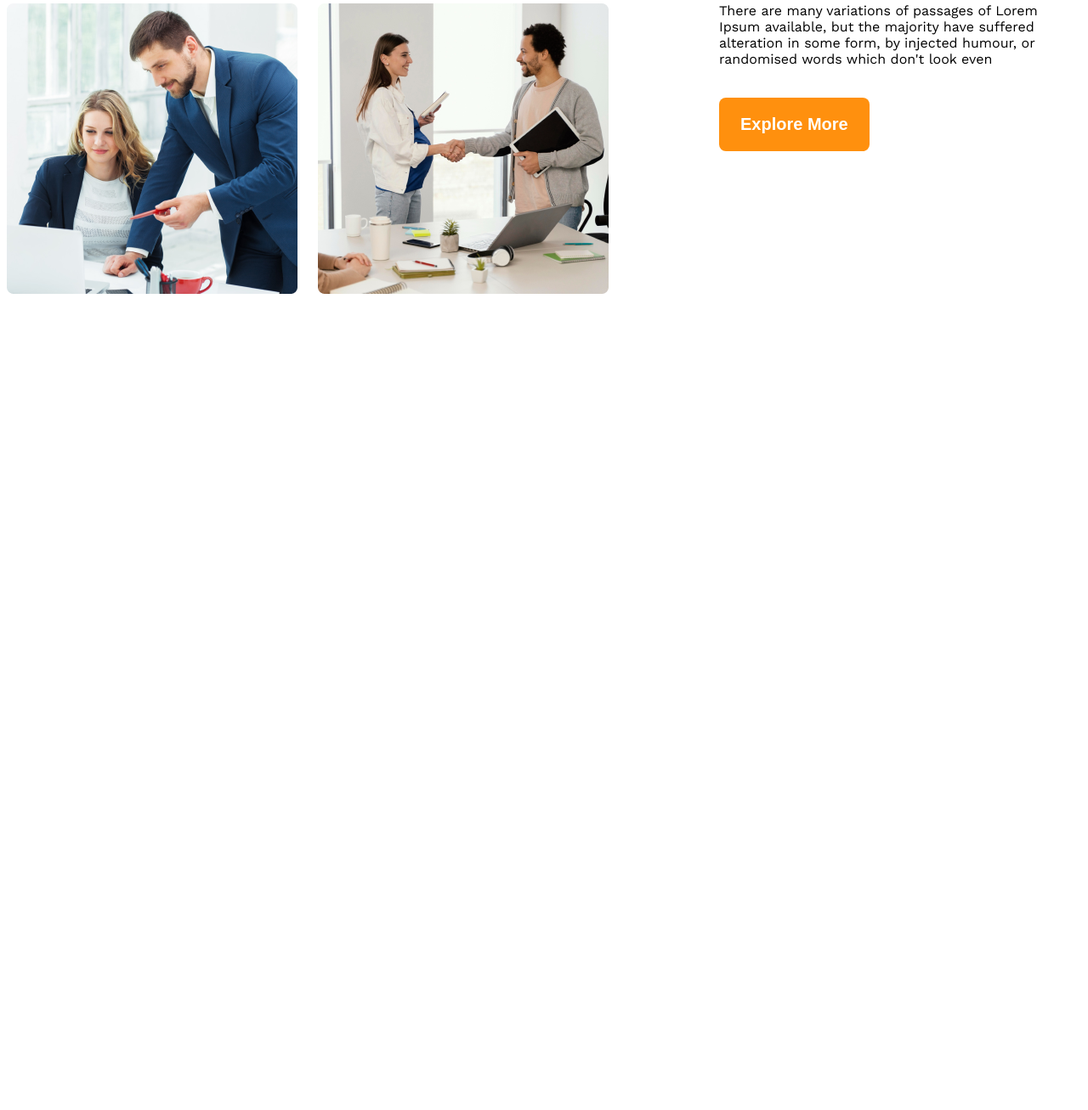
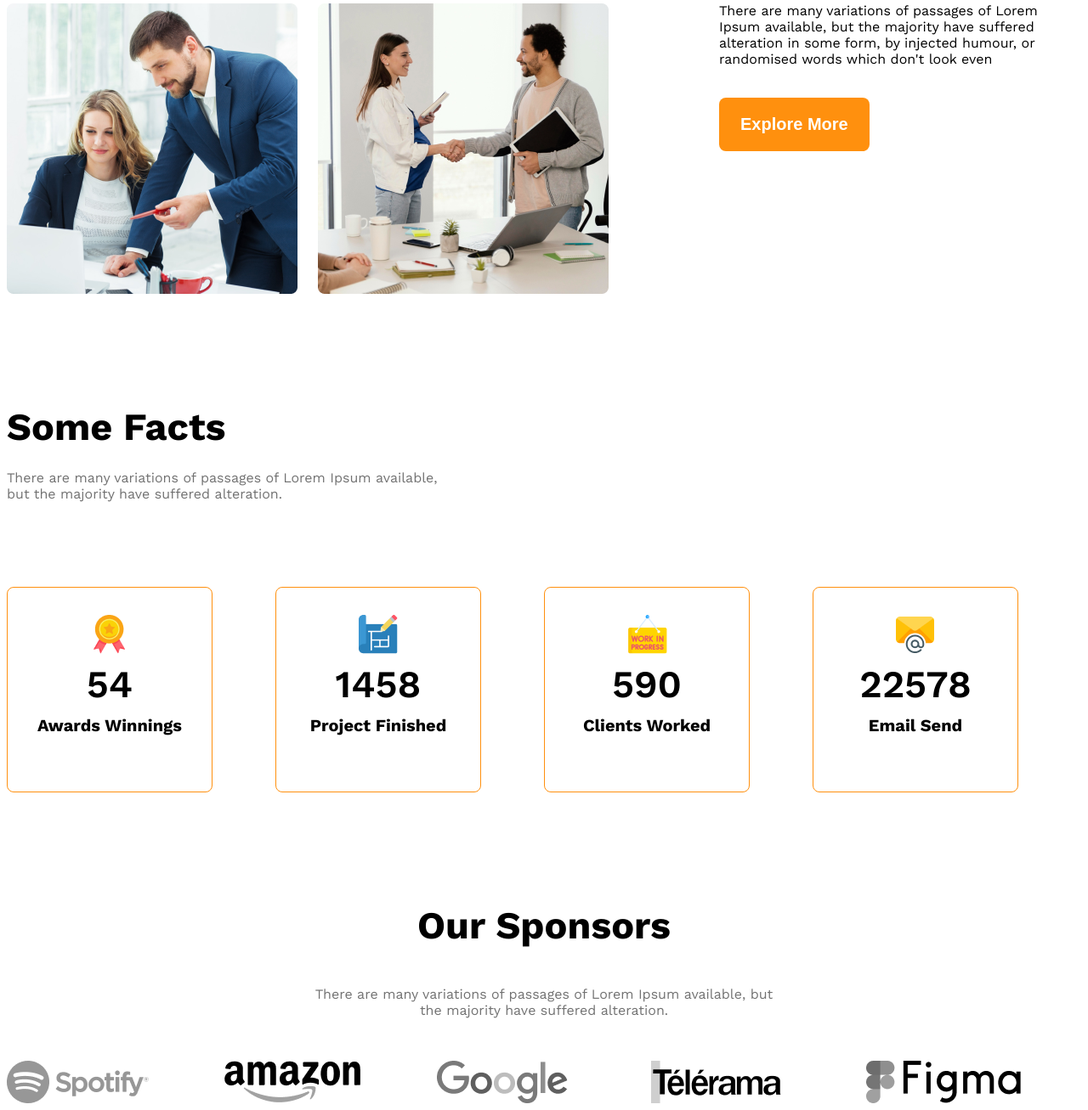
Before and after one commit to TanvirMain49/g3-architexct-webpage, a plain HTML site: page index.html in a window 1280 px wide. Shown: the part 1690-2997 px from the top of the page at 85% size. Before the commit the page ends 2044 px from the top, so only its background shows below. Drawn offline with nearby package versions, Linux system fonts and the light colour scheme.

Commit message:
facts and sponsor section added

```diff
--- a/index.html
+++ b/index.html
@@ -29,7 +29,7 @@
     </header>
 
     <main>
-        <!-- feature section start -->
+        <!-- teams section start -->
         <section class="teams display-flex">
             <div class="teams-img-container">
                 <img src="images/team1.png" alt="">
@@ -39,12 +39,78 @@
             </div>
 
             <div class="feature">
-                <h3 class="feature-title"><span id="quick-list" class="text-light-gray">Quick list</span> <span class="our">of Our</span> <span class="Feature-clr">Features</span></h3>
+                <h3 class="section-title"><span id="quick-list" class="text-light-gray">Quick list</span> <span class="our">of Our</span> <span class="Feature-clr">Features</span></h3>
                 <p class="feature-description">There are many variations of passages of Lorem Ipsum available, but the majority have suffered alteration in some form, by injected humour, or randomised words which don't look even</p>
                 <button class="btn-primary">Explore More</button>
             </div>
         </section>
+        <!-- teams section end -->
 
+        <!-- feature will enjoy start -->
+         <section>
+
+         </section>
+        <!-- feature will enjoy end -->
+
+        <!-- some facts start -->
+         <section>
+            <div class="fact-text">
+                <h3 class="section-title fact-title">
+                    Some Facts
+                </h3>
+                <p class="text-light-gray fact-description">There are many variations of passages of Lorem Ipsum available, but the majority have suffered alteration.</p>
+            </div>
+
+            <div class="fact-container">
+                <div class="fact-card display-flex">
+                    <div>
+                        <img src="images/icons/ribon.png" alt="" class="fact-icon">
+                        <h4 class="fact-number">54</h4>
+                        <h5 class="fact-name">Awards Winnings</h5>
+                    </div>
+                </div>
+                <div class="fact-card display-flex">
+                    <div>
+                        <img src="images/icons/projects.png" alt="" class="fact-icon">
+                        <h4 class="fact-number">1458</h4>
+                        <h5 class="fact-name">Project Finished</h5>
+                    </div>
+                </div>
+                <div class="fact-card display-flex ">
+                    <div>
+                        <img src="images/icons/customers.png" alt="" class="fact-icon">
+                        <h4 class="fact-number">590</h4>
+                        <h5 class="fact-name">Clients Worked</h5>
+                    </div>
+                </div>
+                <div class="fact-card display-flex">
+                    <div>
+                        <img src="images/icons/email.png" alt="" class="fact-icon">
+                        <h4 class="fact-number">22578</h4>
+                        <h5 class="fact-name">Email Send</h5>
+                    </div>
+                </div>
+            </div>
+         </section>
+        <!-- some facts end -->
+
+        <!-- Sponsors section start -->
+         <section class="our-sponsor">
+            <div class="sponsor-info">
+                <h3 class="section-title">Our Sponsors</h3>
+                <p class="text-light-gray">
+                    There are many variations of passages of Lorem Ipsum available, but the majority have suffered alteration.
+                </p>
+            </div>
+
+            <div class="sponsor-companies">
+                <img src="images/sponsors/spotify.png" alt="">
+                <img src="images/sponsors/amazon.png" alt="">
+                <img src="images/sponsors/google.png" alt="">
+                <img src="images/sponsors/telerama.png" alt="">
+                <img src="images/sponsors/figma.png" alt="">
+            </div>
+         </section>
     </main>
     <footer>
 
--- a/style/style.css
+++ b/style/style.css
@@ -41,6 +41,11 @@ main{
 
 main > section{
     margin-top: 130px;
+}
+
+.section-title{
+    font-size: 2.81rem;
+    font-weight: 700;
 }
 
 /* header section style */
@@ -95,7 +100,7 @@ main > section{
     width: 100%;
 }
 
-/* feature section style */
+/* teams section style */
 .teams{
     align-items: center;
 }
@@ -111,10 +116,7 @@ main > section{
     max-width: 537px;
 }
 
-.feature-title{
-    font-size: 2.81rem;
-    font-weight: 700;
-}
+
 #quick-list{
     font-weight: 500;
 }
@@ -136,9 +138,109 @@ main > section{
     color: #FF900E;
 }
 
+/* some fact card section start */
+.fact-container{
+    display: grid;
+    grid-template-columns: repeat(4, 1fr);
+}
+
+.fact-card{
+    border: 1px solid #FF900E;
+    width: 240px;
+    height: 240px;
+    border-radius: 8px;
+    text-align: center;
+    justify-content: center;
+    align-items: center;
+}
+
+.fact-number{
+    font-size: 2.8rem;
+    font-weight: 600;
+    margin-top: 5px;
+    margin-bottom: 10px;
+}
+
+.fact-name{
+    font-size: 1.25rem;
+    font-weight: 600px;
+    margin-top: 10px;
+}
+
+.fact-title{
+    margin-bottom: 24px;
+}
+
+.fact-description{
+    max-width: 530px;
+    margin-bottom: 100px;
+
+}
+
+/* sponsor related style */
+.sponsor-info{
+    max-width: 540px;
+    margin: 50px auto;
+    text-align: center;
+}
+
+.sponsor-companies{
+    display: grid;
+    grid-template-columns: repeat(5, 1fr);
+}
+
+.sponsor-companies{
+    filter: grayscale(100%);
+}
+
+
+
 /* responsive media quary*/
 @media screen and (max-width:576px) {
-    .navbar, .nav-links{
+
+
+    .navbar, .nav-links, .teams{
         flex-direction: column;
     }
+
+    .teams-img-container{
+        grid-template-columns: repeat(1, 1fr);
+        gap: 24px;
+    }
+    .feature{
+        margin-left: 20px;
+    }
+
+    .fact-container, .sponsor-companies{
+        justify-items: center;
+        grid-template-columns: repeat(1, 1fr);
+        row-gap: 50px;
+    }
+
+    .sponsor-info p{
+        margin-right: 30px;
+        margin-left: 20px;
+        text-align: center;
+    }
+
 }
+
+/* medium devices  */
+@media screen and (min-width: 576px) and (max-width: 992px) {
+    .teams{
+        flex-direction: column;
+    }
+    .feature{
+        margin: 50px auto;
+    }
+
+    .fact-container, .sponsor-companies{
+        justify-items: center;
+        grid-template-columns: repeat(2, 1fr);
+        row-gap: 60px;
+    }
+    .fact-text{
+        width: 100%;
+        margin-left: 120px;
+    }
+}
```
